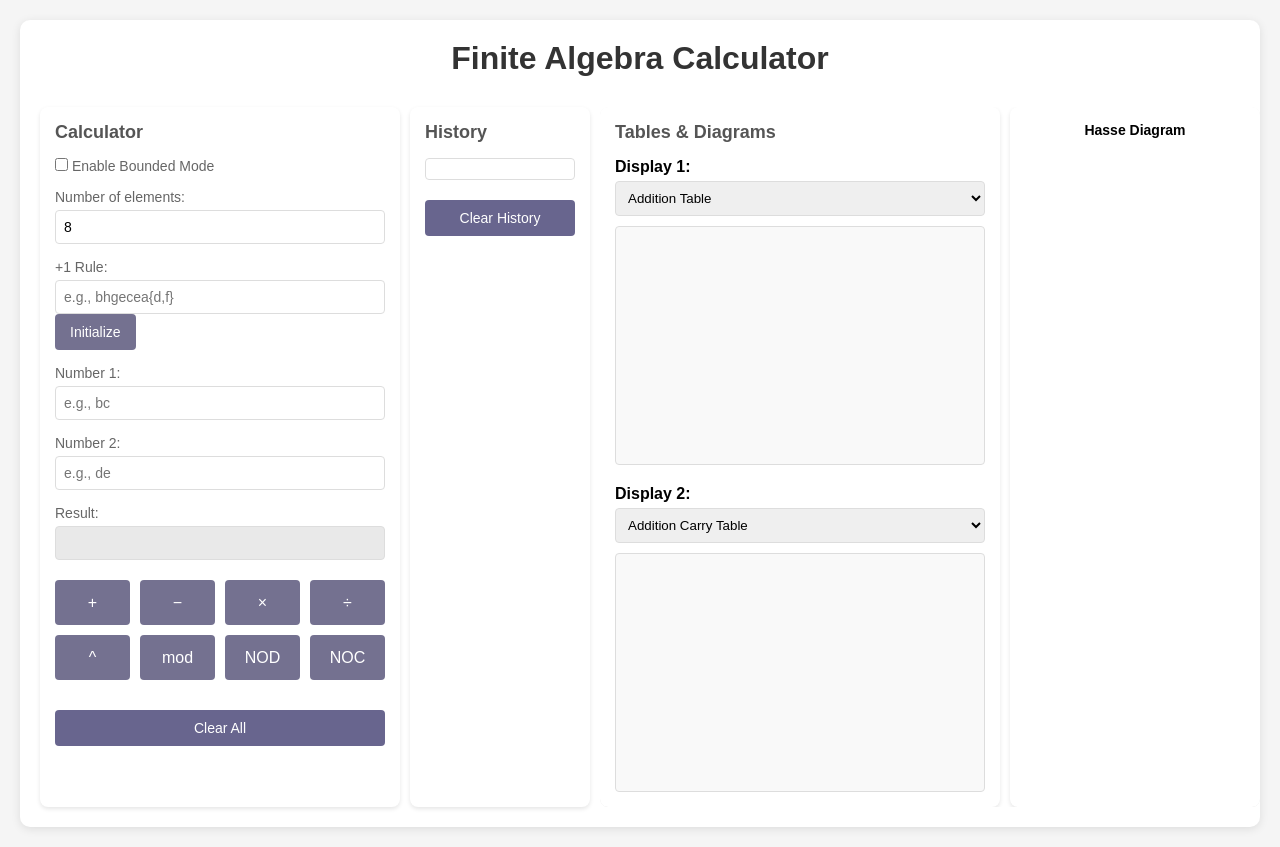
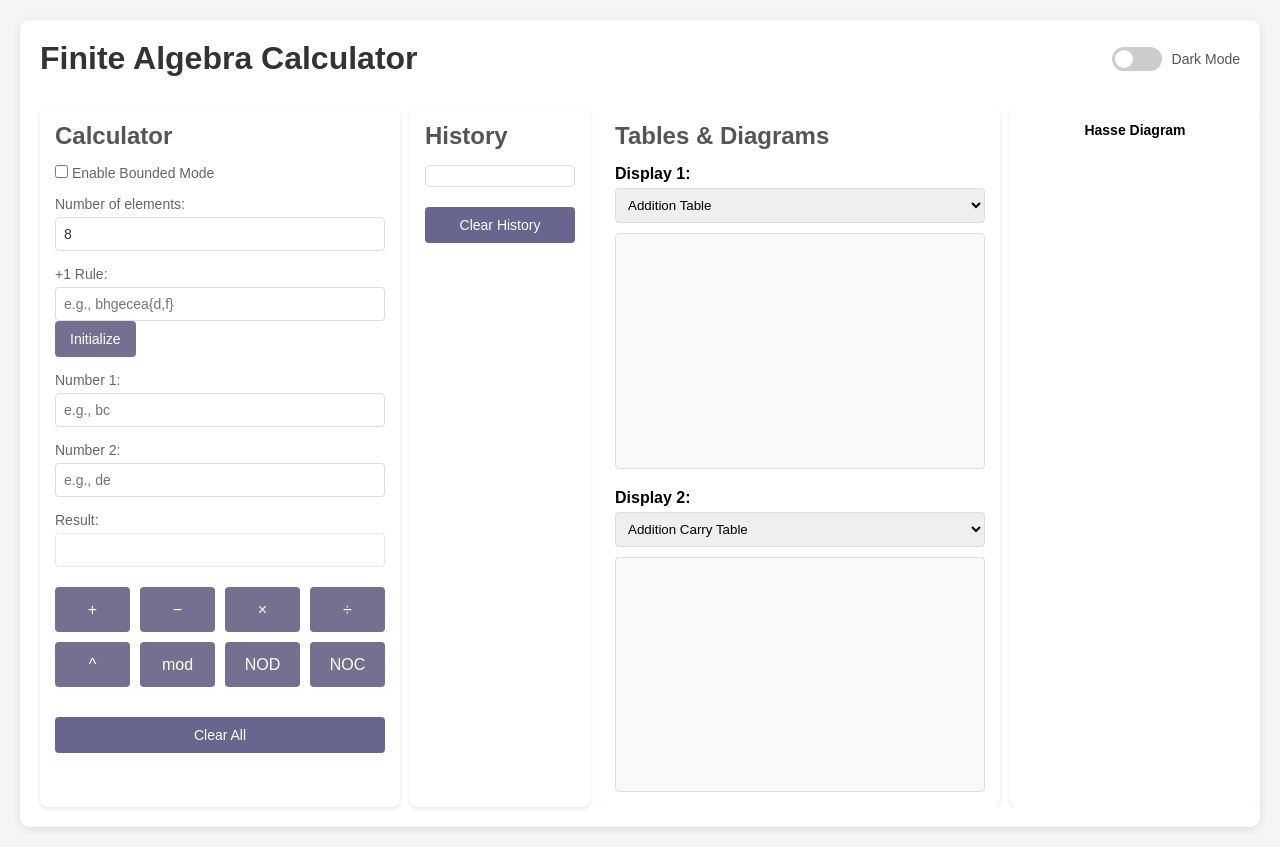
Before and after one commit to Ali-sbp/algebra-calculator, a Flask app: page / in a window 1280 px wide. Run offline with Flask 3, Linux system fonts and the light colour scheme; parts of the project's set-up code (start-up, migrations or seed data) failed here and were passed over.

Commit message:
Add dark mode toggle with localStorage persistence

```diff
--- a/web/static/app.js
+++ b/web/static/app.js
@@ -1,6 +1,27 @@
 const API_URL = window.location.origin;
 let calculationHistory = [];
 const MAX_HISTORY = 20;
+
+// Dark mode toggle
+document.addEventListener('DOMContentLoaded', () => {
+    const darkModeToggle = document.getElementById('darkModeToggle');
+    const savedMode = localStorage.getItem('darkMode');
+
+    if (savedMode === 'enabled') {
+        document.body.classList.add('dark-mode');
+        darkModeToggle.checked = true;
+    }
+
+    darkModeToggle.addEventListener('change', () => {
+        if (darkModeToggle.checked) {
+            document.body.classList.add('dark-mode');
+            localStorage.setItem('darkMode', 'enabled');
+        } else {
+            document.body.classList.remove('dark-mode');
+            localStorage.setItem('darkMode', 'disabled');
+        }
+    });
+});
 
 // Initialize algebra
 async function initAlgebra() {
--- a/web/static/style.css
+++ b/web/static/style.css
@@ -4,31 +4,123 @@
     box-sizing: border-box;
 }
 
+:root {
+    --bg-primary: #f5f5f5;
+    --bg-secondary: white;
+    --text-primary: #333;
+    --text-secondary: #555;
+    --border-color: #ddd;
+    --input-bg: white;
+    --input-border: #ddd;
+    --button-bg: #747190ff;
+    --button-hover: #68658eff;
+    --shadow: rgba(0,0,0,0.1);
+}
+
+body.dark-mode {
+    --bg-primary: #1a1a1a;
+    --bg-secondary: #2d2d2d;
+    --text-primary: #e0e0e0;
+    --text-secondary: #b0b0b0;
+    --border-color: #444;
+    --input-bg: #3a3a3a;
+    --input-border: #555;
+    --button-bg: #5a5770;
+    --button-hover: #4a4760;
+    --shadow: rgba(0,0,0,0.5);
+}
+
 body {
     font-family: Arial, sans-serif;
-    background: #f5f5f5;
+    background: var(--bg-primary);
     padding: 20px;
+    transition: background 0.3s ease;
 }
 
 .container {
     max-width: 1400px;
     margin: 0 auto;
-    background: white;
+    background: var(--bg-secondary);
     border-radius: 10px;
     padding: 20px;
-    box-shadow: 0 2px 10px rgba(0,0,0,0.1);
+    box-shadow: 0 2px 10px var(--shadow);
+    transition: background 0.3s ease, box-shadow 0.3s ease;
+}
+
+.header {
+    display: flex;
+    justify-content: space-between;
+    align-items: center;
+    margin-bottom: 30px;
 }
 
 h1 {
-    text-align: center;
-    color: #333;
-    margin-bottom: 30px;
+    color: var(--text-primary);
+    transition: color 0.3s ease;
 }
 
 h2 {
-    color: #555;
+    color: var(--text-secondary);
     margin-bottom: 15px;
-    font-size: 18px;
+    transition: color 0.3s ease;
+}
+
+/* Dark Mode Toggle Switch */
+.dark-mode-toggle {
+    display: flex;
+    align-items: center;
+    gap: 10px;
+}
+
+.toggle-label {
+    color: var(--text-secondary);
+    font-size: 14px;
+    transition: color 0.3s ease;
+}
+
+.switch {
+    position: relative;
+    display: inline-block;
+    width: 50px;
+    height: 24px;
+}
+
+.switch input {
+    opacity: 0;
+    width: 0;
+    height: 0;
+}
+
+.slider {
+    position: absolute;
+    cursor: pointer;
+    top: 0;
+    left: 0;
+    right: 0;
+    bottom: 0;
+    background-color: #ccc;
+    transition: 0.4s;
+    border-radius: 24px;
+}
+
+.slider:before {
+    position: absolute;
+    content: "";
+    height: 18px;
+    width: 18px;
+    left: 3px;
+    bottom: 3px;
+    background-color: white;
+    transition: 0.4s;
+    border-radius: 50%;
+}
+
+input:checked + .slider {
+    background-color: var(--button-bg);
+}
+
+input:checked + .slider:before {
+    transform: translateX(26px);
 }
 
 .main-layout {
@@ -133,28 +228,33 @@
 .form-group input[type="number"] {
     width: 100%;
     padding: 8px;
-    border: 1px solid #ddd;
+    border: 1px solid var(--input-border);
     border-radius: 4px;
     font-size: 14px;
+    background: var(--input-bg);
+    color: var(--text-primary);
+    transition: all 0.3s ease;
 }
 
 .form-group input[readonly] {
-    background: #e9e9e9;
+    background: var(--input-bg);
     font-weight: bold;
+    opacity: 0.7;
 }
 
 button {
     padding: 10px 15px;
-    background: #747190ff;
+    background: var(--button-bg);
     color: white;
     border: none;
     border-radius: 4px;
     cursor: pointer;
     font-size: 14px;
+    transition: background 0.3s ease;
 }
 
 button:hover {
-    background: #5a5873;
+    background: var(--button-hover);
 }
 
 .button-grid {
--- a/web/templates/index.html
+++ b/web/templates/index.html
@@ -8,7 +8,16 @@
 </head>
 <body>
     <div class="container">
-        <h1>Finite Algebra Calculator</h1>
+        <div class="header">
+            <h1>Finite Algebra Calculator</h1>
+            <div class="dark-mode-toggle">
+                <label class="switch">
+                    <input type="checkbox" id="darkModeToggle">
+                    <span class="slider"></span>
+                </label>
+                <span class="toggle-label">Dark Mode</span>
+            </div>
+        </div>
 
         <div class="main-layout">
             <!-- Calculator Section (30%) -->
```
Also changed, not shown: other parts of web/static/style.css (+16 -10 lines).
